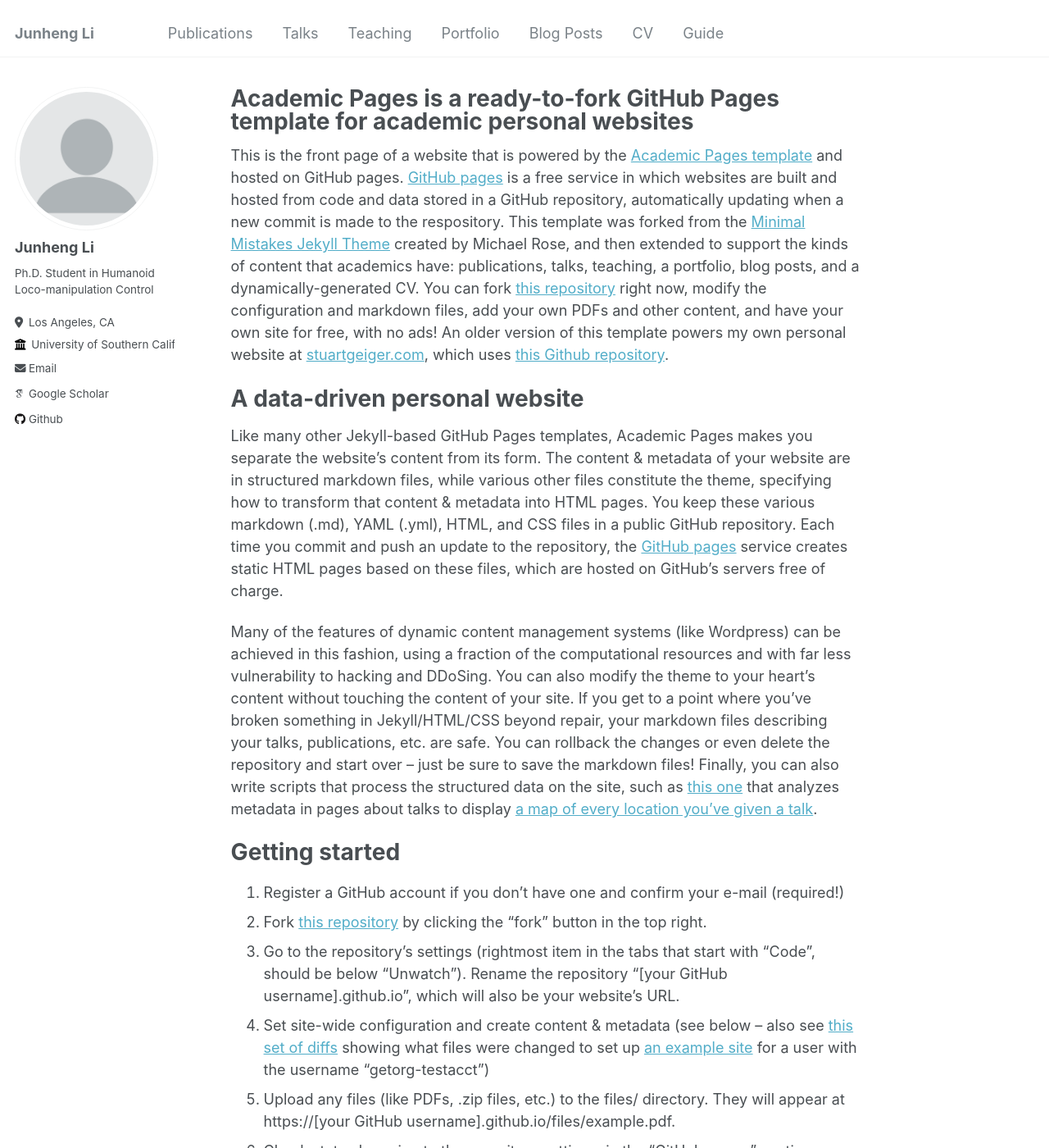
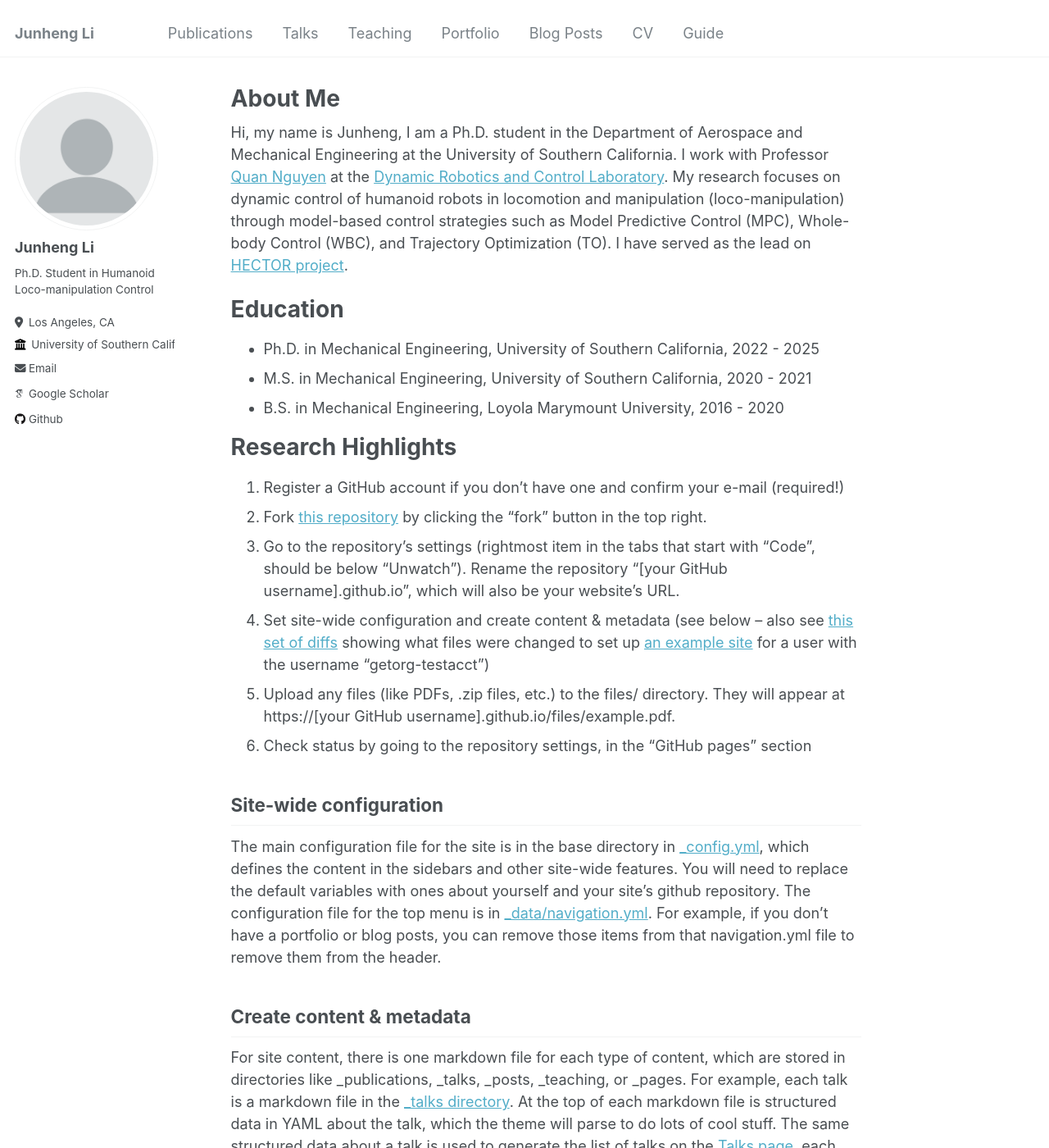
Before and after one commit to junhengl/junhengl.github.io, a Jekyll site: the page built from _pages/about.md, in a window 1280 px wide and 1400 px high. Shown: the whole window at 82% size. Built offline with Jekyll 4.4.1, drawn with Linux system fonts in a browser that asks for light colours; some web fonts are replaced.

Commit message:
Update about.md

```diff
--- a/_pages/about.md
+++ b/_pages/about.md
@@ -1,21 +1,21 @@
 ---
 permalink: /
-title: "Academic Pages is a ready-to-fork GitHub Pages template for academic personal websites"
+title: "About Me"
 author_profile: true
 redirect_from:
   - /about/
   - /about.html
 ---
 
-This is the front page of a website that is powered by the [Academic Pages template](https://github.com/academicpages/academicpages.github.io) and hosted on GitHub pages. [GitHub pages](https://pages.github.com) is a free service in which websites are built and hosted from code and data stored in a GitHub repository, automatically updating when a new commit is made to the respository. This template was forked from the [Minimal Mistakes Jekyll Theme](https://mmistakes.github.io/minimal-mistakes/) created by Michael Rose, and then extended to support the kinds of content that academics have: publications, talks, teaching, a portfolio, blog posts, and a dynamically-generated CV. You can fork [this repository](https://github.com/academicpages/academicpages.github.io) right now, modify the configuration and markdown files, add your own PDFs and other content, and have your own site for free, with no ads! An older version of this template powers my own personal website at [stuartgeiger.com](http://stuartgeiger.com), which uses [this Github repository](https://github.com/staeiou/staeiou.github.io).
+Hi, my name is Junheng, I am a Ph.D. student in the Department of Aerospace and Mechanical Engineering at the University of Southern California. I work with Professor [Quan Nguyen](https://viterbi.usc.edu/directory/faculty/Nguyen/Quan) at the [Dynamic Robotics and Control Laboratory](https://sites.usc.edu/quann/). My research focuses on dynamic control of humanoid robots in locomotion and manipulation (loco-manipulation) through model-based control strategies such as Model Predictive Control (MPC), Whole-body Control (WBC), and Trajectory Optimization (TO). I have served as the lead on [HECTOR project](https://github.com/DRCL-USC/Hector_Simulation).
 
-A data-driven personal website
+Education
 ======
-Like many other Jekyll-based GitHub Pages templates, Academic Pages makes you separate the website's content from its form. The content & metadata of your website are in structured markdown files, while various other files constitute the theme, specifying how to transform that content & metadata into HTML pages. You keep these various markdown (.md), YAML (.yml), HTML, and CSS files in a public GitHub repository. Each time you commit and push an update to the repository, the [GitHub pages](https://pages.github.com/) service creates static HTML pages based on these files, which are hosted on GitHub's servers free of charge.
+- Ph.D. in Mechanical Engineering, University of Southern California, 2022 - 2025
+- M.S. in Mechanical Engineering, University of Southern California, 2020 - 2021
+- B.S. in Mechanical Engineering, Loyola Marymount University, 2016 - 2020
 
-Many of the features of dynamic content management systems (like Wordpress) can be achieved in this fashion, using a fraction of the computational resources and with far less vulnerability to hacking and DDoSing. You can also modify the theme to your heart's content without touching the content of your site. If you get to a point where you've broken something in Jekyll/HTML/CSS beyond repair, your markdown files describing your talks, publications, etc. are safe. You can rollback the changes or even delete the repository and start over -- just be sure to save the markdown files! Finally, you can also write scripts that process the structured data on the site, such as [this one](https://github.com/academicpages/academicpages.github.io/blob/master/talkmap.ipynb) that analyzes metadata in pages about talks to display [a map of every location you've given a talk](https://academicpages.github.io/talkmap.html).
-
-Getting started
+Research Highlights
 ======
 1. Register a GitHub account if you don't have one and confirm your e-mail (required!)
 1. Fork [this repository](https://github.com/academicpages/academicpages.github.io) by clicking the "fork" button in the top right.
```
